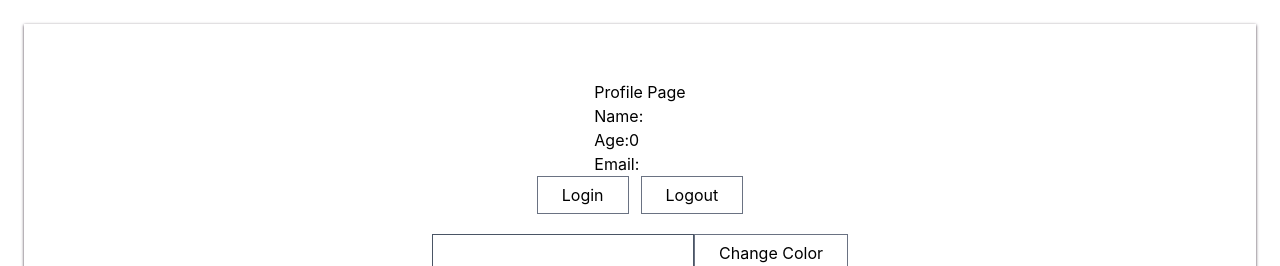
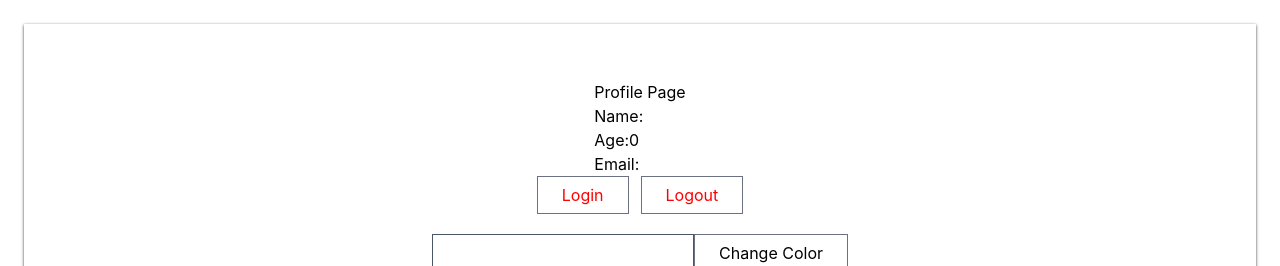
Before and after one commit to PAZZO123/Redux-Context_API_Learning, a React (Vite) app: page / in a window 1280 px wide. Shown: the top 266 px of the page. Built offline with nearby package versions, Linux system fonts and the light colour scheme.

Commit message:
Adding useCallback and React.memeo

```diff
--- a/src/components/ChangeColor.jsx
+++ b/src/components/ChangeColor.jsx
@@ -2,9 +2,11 @@ import { useState } from "react"
 import { useDispatch } from "react-redux"
 import { changeColor } from "../reducers/theme"
 
+
 export default function ChangeColor(){
     const [color, setColor]=useState("")
     const dispatch=useDispatch()
+
 
 
     return(
@@ -12,9 +14,8 @@ export default function ChangeColor(){
             <input className="border-1 border-gray-600 p-1.5 " type="text" onChange={(e)=>{
                 setColor(e.target.value)
             }} />
-            <button className=" py-1.5 px-6 border-1 border-gray-500 mt-5" onClick={()=>{
-                dispatch(changeColor(color))
-            }} >Change Color</button>
+            <button className=" py-1.5 px-6 border-1 border-gray-500 mt-5"  onClick={()=>dispatch(changeColor(color))}
+           >Change Color</button>
         </div>
     )
 
--- a/src/components/Login.jsx
+++ b/src/components/Login.jsx
@@ -1,21 +1,18 @@
- import { useDispatch, useSelector } from "react-redux"
-import { login, logout } from '../reducers/user'
-
+import { useDispatch } from "react-redux"
+import { login, logout } from "../reducers/user"
+//usedispatch is just to modify the value of the states
 
 export default  function Login(){
-    const color=useSelector((state)=>state.theme.value)
     const dispatch=useDispatch()
+
     return(
-        <div style={{color:color}}>
+        <div style={{color:'red'}}>
 
-            <button className="py-1.5 px-6 border-1 border-gray-500" onClick={()=>{
-                dispatch(login({name:"Patrick", age:24, email:"patty@gmail.com"}))
-            }}>Login</button>
+            <button className="py-1.5 px-6 border-1 border-gray-500"  onClick={()=>dispatch(login({name:"patrick", age:27, email:"pazzo@gmail.com"}))}>Login</button>
 
                 <button className=" ml-3 py-1.5
-                 px-6 border-1 border-gray-500" onClick={()=>{
-                dispatch(logout())
-            }}>Logout </button>
+                 px-6 border-1 border-gray-500" onClick={()=>dispatch(logout())} >
+            Logout </button>
         </div>
     )
 }
--- a/src/main.jsx
+++ b/src/main.jsx
@@ -1,23 +1,26 @@
-import { configureStore } from '@reduxjs/toolkit'
+
 import { StrictMode } from 'react'
 import { createRoot } from 'react-dom/client'
-import { Provider } from 'react-redux'
 import { BrowserRouter } from 'react-router-dom'
 import App from './App.jsx'
 import './index.css'
-import userReducer from "./reducers/user"
-import themeReducer from "./reducers/theme"
+import { configureStore } from '@reduxjs/toolkit'
+import { Provider } from 'react-redux'
+import  useReducer  from './reducers/user'
+import themeReducer from './reducers/theme'
 
 const store=configureStore({
   reducer:{
-    user:userReducer,
-    theme:themeReducer
+    user:useReducer,
+    theme:themeReducer,
   }
 })
 
+
+
 createRoot(document.getElementById('root')).render(
   <StrictMode>
-<Provider store={store}>
+  <Provider store={store}>
   <BrowserRouter>
    <App />
 </BrowserRouter>
--- a/src/reducers/theme.js
+++ b/src/reducers/theme.js
@@ -1,18 +1,17 @@
 import { createSlice } from "@reduxjs/toolkit";
-
-const initialStateValue=""
-
+//allows you to create reducer in very easy way
+const initialValue=""
 export const themeSlice=createSlice({
-    name:"theme",
-    initialState:{value:initialStateValue},
+    name:'theme',
+    initialState:{value:initialValue},
     reducers:{
         changeColor:(state, action)=>{
-            state.value=action.payload;
+            state.value=action.payload
         },
 
-    },
+    }
 
 })
 
-export const {changeColor}=themeSlice.actions;
 export default themeSlice.reducer;
+export const {changeColor} = themeSlice.actions
--- a/src/reducers/user.js
+++ b/src/reducers/user.js
@@ -1,21 +1,19 @@
 import { createSlice } from "@reduxjs/toolkit";
-
-const initialStateValue={name:"", age:0, email:""}
-
+//allows you to create reducer in very easy way
+const initialValue={name:"", age:0, email:""}
 export const userSlice=createSlice({
-    name:"user",
-    initialState:{value:initialStateValue},
+    name:'user',
+    initialState:{value:initialValue},
     reducers:{
         login:(state, action)=>{
-            state.value=action.payload;
+            state.value=action.payload
         },
-          logout:(state)=>{
-            state.value=initialStateValue
-        },
-
-    },
+        logout:(state)=>{
+            state.value=initialValue
+        }
+    }
 
 })
 
-export const {login, logout}=userSlice.actions;
 export default userSlice.reducer;
+export const {logout, login} = userSlice.actions
```
Also changed, not shown: src/components/Profile.jsx (+7 -3 lines).
